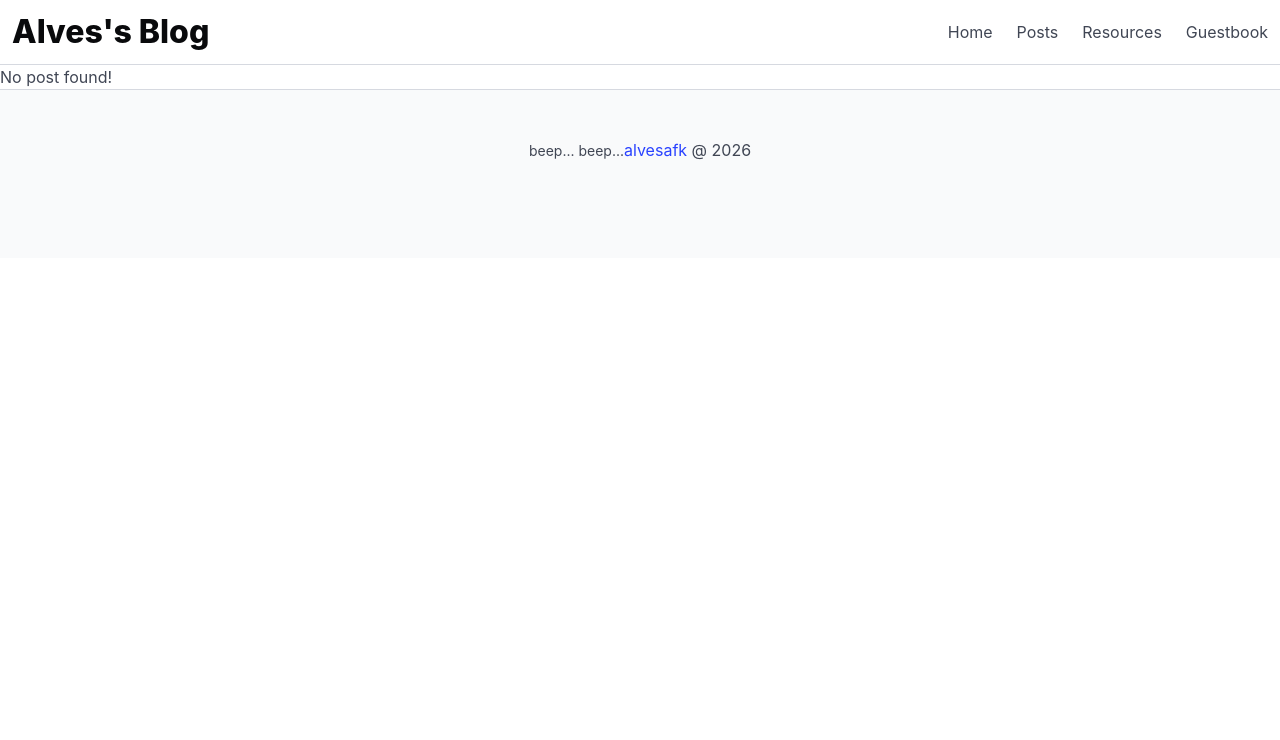
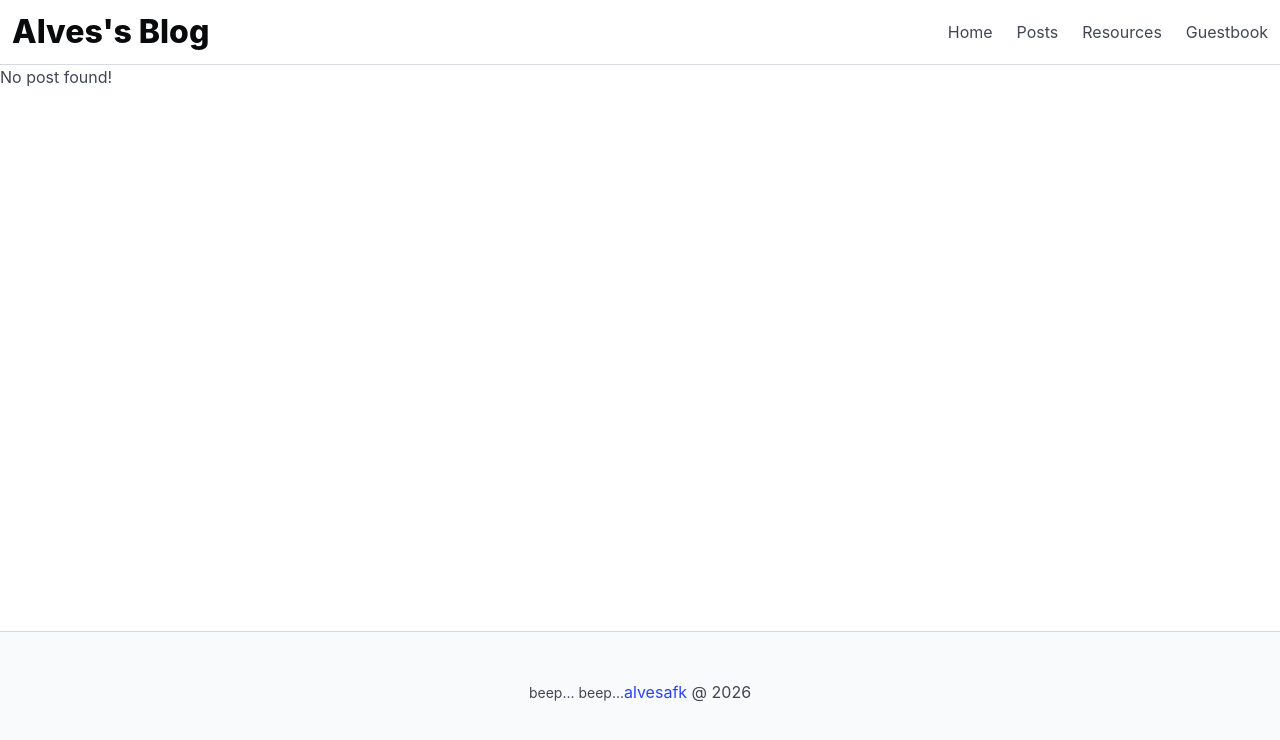
Before and after one commit to Alvesafk/blog-2, a React (Vite) app in the folder frontend/: page /posts/1 in a window 1280 px wide. Shown: the top 740 px of the page. Built offline with nearby package versions, Linux system fonts and the light colour scheme; no server answers.

Commit message:
Css fix to stop footer from getting out of the bottom of the page.

```diff
--- a/frontend/src/styles/custom.scss
+++ b/frontend/src/styles/custom.scss
@@ -1,6 +1,25 @@
 @use "bulma/sass" with (
   $navbar-breakpoint: 0px,
 );
+
+html,
+body {
+  height: 100%;
+}
+
+body {
+  margin: 0;
+}
+
+#root {
+  display: flex;
+  flex-direction: column;
+  min-height: 100vh;
+}
+
+main {
+  flex: 1;
+}
 
 .has-border {
   border: 1px solid var(--bulma-border);
```
